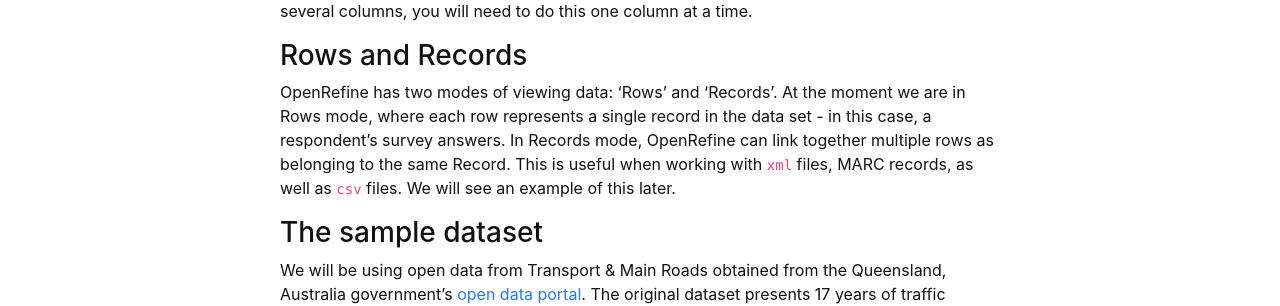
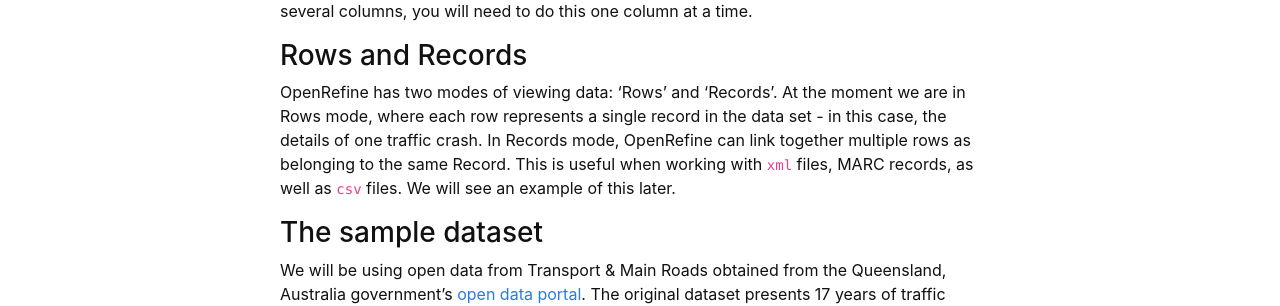
Before and after one commit to GULibrarySandbox/intro-data-wrangle, a Jekyll site: the page built from content/3-lesson.md, in a window 1280 px wide. Shown: the part 602-908 px from the top of the page. Built offline with Jekyll 4.4.1, drawn with Linux system fonts in a browser that asks for light colours.

Commit message:
Update 3-lesson.md

```diff
--- a/content/3-lesson.md
+++ b/content/3-lesson.md
@@ -25,8 +25,7 @@ cells in that column. If you want to make changes across several columns, you wi
 ###  Rows and Records
 
 OpenRefine has two modes of viewing data: 'Rows' and 'Records'. At the moment we are in Rows mode,
-where each row represents a single record in the data set - in this case, a respondent's survey answers.
-In Records mode, OpenRefine can link together multiple rows as belonging to the same Record.
+where each row represents a single record in the data set - in this case, the details of one traffic crash.  In Records mode, OpenRefine can link together multiple rows as belonging to the same Record.
 This is useful when working with `xml` files, MARC records, as well as `csv` files. We will see an example of this later.
 
 ### The sample dataset
```
